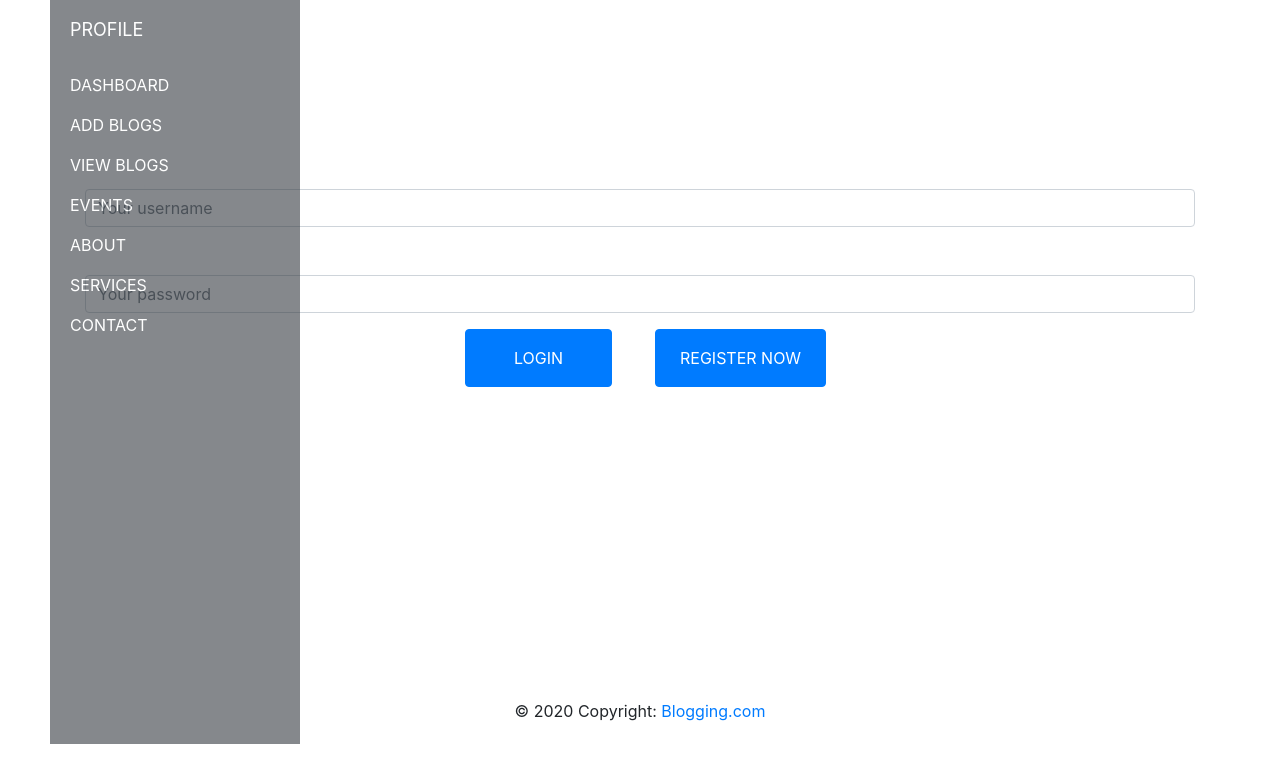
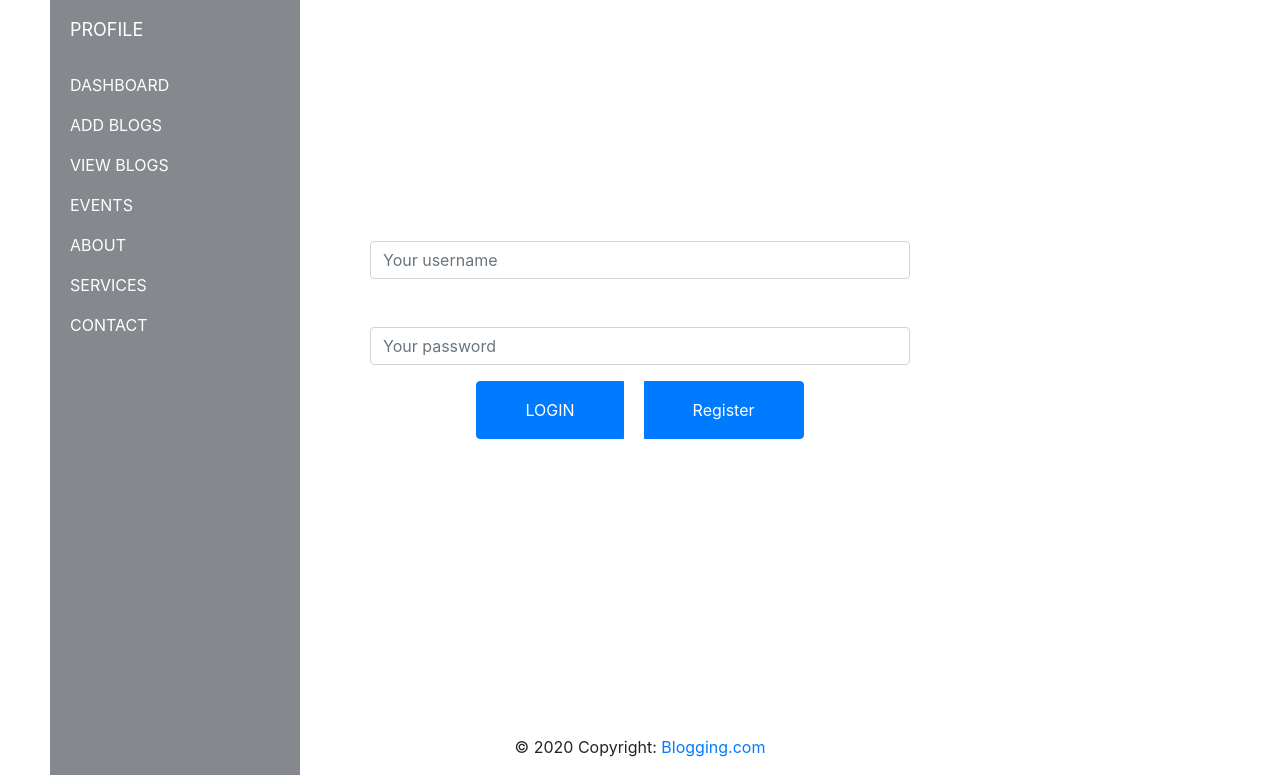
Before and after one commit to saisarveshnaik/BlOGG-IT, a PHP site: page /login.php in a window 1280 px wide. Shown: the part 56-831 px from the top of the page. Before the commit the page ends 800 px from the top, so only its background shows below. Run offline with PHP 8.4, Linux system fonts and the light colour scheme.

Commit message:
Update login.php

```diff
--- a/login.php
+++ b/login.php
@@ -23,7 +23,55 @@
   ?>
 
 
-  <section class="ftco-section contact-section ftco-degree-bg">
+
+  <div class="container" style="margin-top: 100px;">
+    <div class="row">
+      <div class="col-md-3">
+
+      </div>
+      <div class="col-md-6">
+        <h4 class="mb-4" align="center" style="color: white" >LOGIN TO YOUR ACCOUNT</h4>
+        <div class="form-group">
+          <label style="color: white">USERNAME</label>
+          <input type="text" id="uname" class="form-control" placeholder="Your username">
+        </div>
+        <div class="form-group">
+          <label style="color: white">PASSWORD</label>
+          <input type="password" id="pass" class="form-control" placeholder="Your password">
+        </div>
+      </div>
+      <div class="col-md-3">
+
+      </div>
+    </div>
+
+    <div class="row">
+      <div class="col-md-3"></div>
+      <div style="text-align: center;" class="col-md-6">
+
+
+
+      <div class="btn-group" role="group" aria-label="Basic example">
+        <input type="button" class="btn btn-primary py-3 px-5" id="login" value="LOGIN" style="margin-right: 10px">
+        <button style="margin-left: 10px;" type="button" class="btn btn-primary py-3 px-5"><a href="register.php" style="color: white;">Register</a></button>
+      </div>
+
+
+
+      </div>
+      <div class="col-md-3"></div>
+    </div>
+
+
+
+  </div>
+
+
+
+
+
+
+<!--   <section class="ftco-section contact-section ftco-degree-bg">
     <div class="container">
       <div class="row d-flex mb-5 contact-info">
 
@@ -33,34 +81,43 @@
       <form action="#">
         <div class="row block-9">
           <div class="col-md-12">
-            <h4 class="mb-4" align="center" style="color: white" >LOGIN TO YOUR ACCOUNT</h4>
+
+            <div class="col-md-3">
+
+            </div>
+            <div class="col-md-6">
+              <h4 class="mb-4" align="center" style="color: white" >LOGIN TO YOUR ACCOUNT</h4>
 
             <div class="form-group">
-              <label style="color: white">USERNAME(EMAIL)</label>
+              <label style="color: white">USERNAME</label>
               <input type="text" id="uname" class="form-control" placeholder="Your username">
             </div>
             <div class="form-group">
               <label style="color: white">PASSWORD</label>
               <input type="password" id="pass" class="form-control" placeholder="Your password">
             </div>
+            </div>
+            <div class="col-md-3"></div>
+
+            </div>
+
+
+          <div class="row">
+            <div style="margin-left: 100px" class="col-md-6">
+            <input type="button" class="btn btn-primary py-3 px-5" id="login" value="LOGIN">
+          </div>
+          <div style="margin-left: 100px" class="col-md-6">
+            <p><a href="register.php" class="btn btn-primary px-4 py-3">REGISTER NOW</a> </p>
+          </div>
+            </div>
 
 
           </div>
 
-          <div class="col-md-4"></div>
-          <div class="col-md-2">
-            <input type="button" class="btn btn-primary py-3 px-5" id="login" value="LOGIN">
-          </div>
-          <div class="col-md-2">
-            <p><a href="register.php" class="btn btn-primary px-4 py-3">REGISTER NOW</a> </p></div>
 
-
-
-
-          </div>
         </form>
       </div>
-    </section>
+    </section> -->
 
 
     <?php
```
